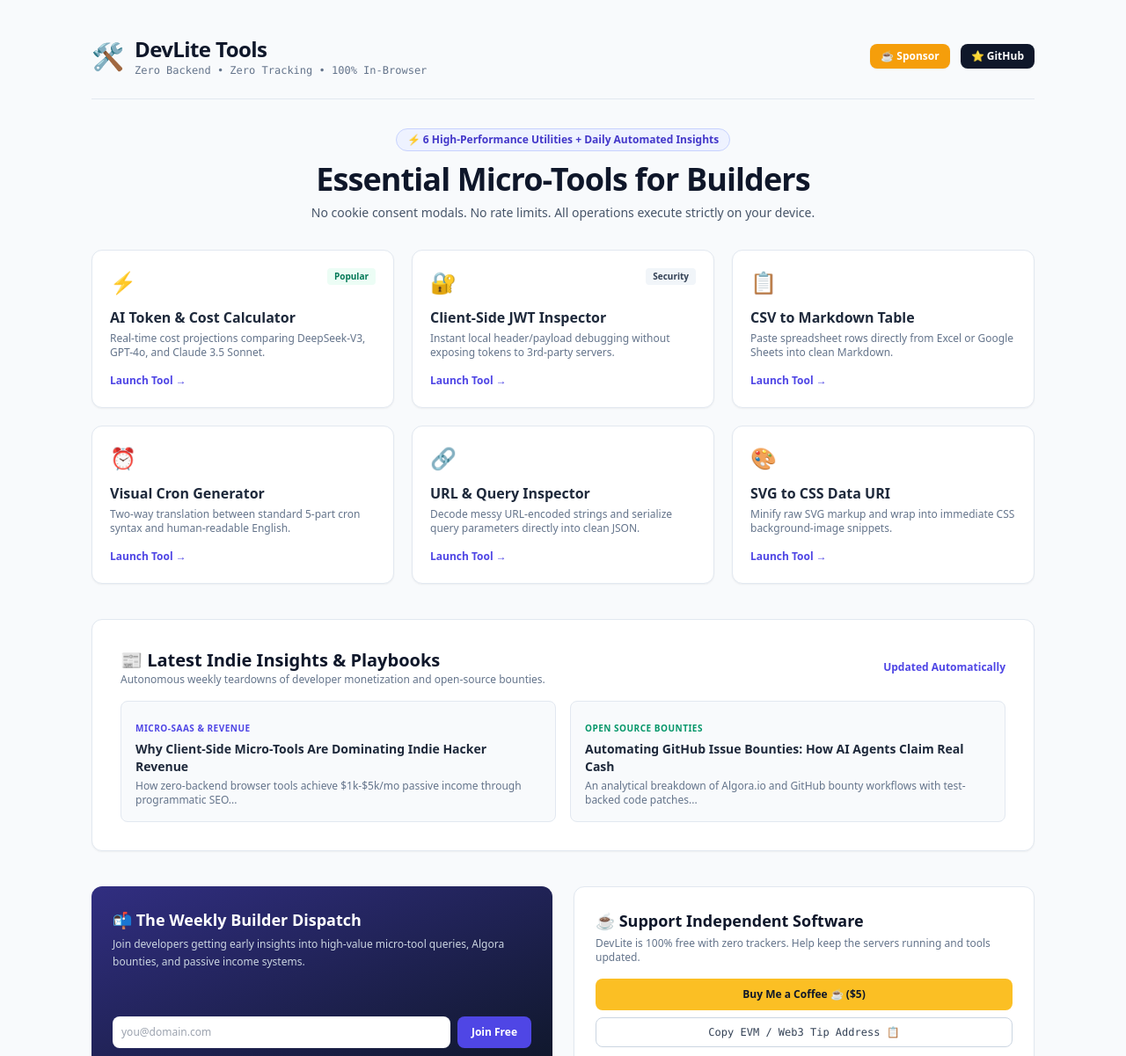
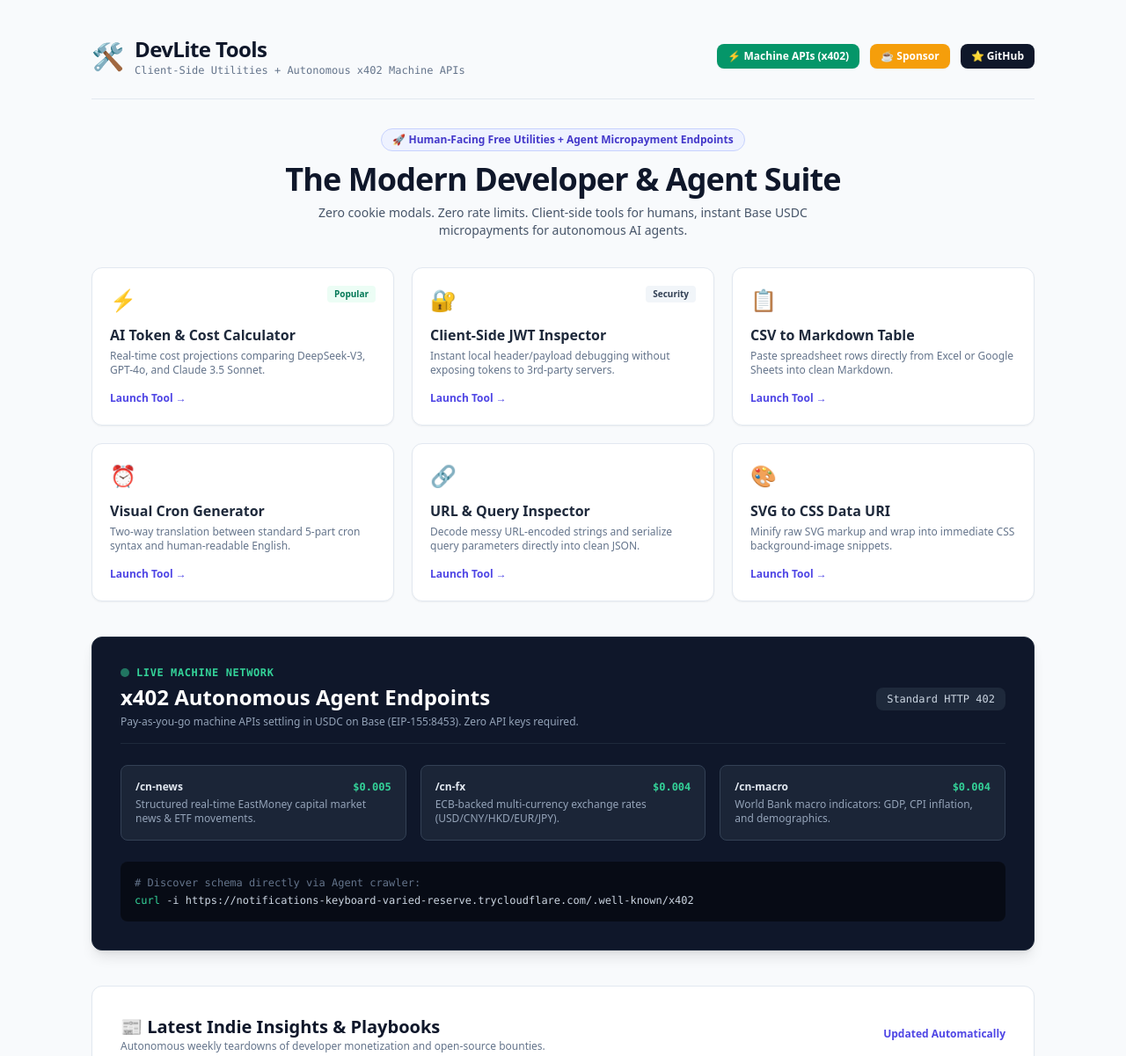
Before and after one commit to zirflow/ai-micro-tools, a plain HTML site: page index.html in a window 1280 px wide. Shown: the top 1201 px of the page at 88% size. Drawn offline with nearby package versions, Linux system fonts and the light colour scheme.

Commit message:
feat: embed live x402 machine API endpoints into portal

```diff
--- a/index.html
+++ b/index.html
@@ -3,8 +3,8 @@
 <head>
     <meta charset="UTF-8">
     <meta name="viewport" content="width=device-width, initial-scale=1.0">
-    <title>DevLite Tools - Instant, Client-Side Developer Toolbox & Monetization Hub</title>
-    <meta name="description" content="100% Client-side, zero-tracking, privacy-first developer micro-tools. Free instant calculators, encoders, and daily indie hacker insights.">
+    <title>DevLite Tools - Instant Developer Micro-Tools & x402 Machine API Hub</title>
+    <meta name="description" content="100% Client-side, privacy-first developer tools and live x402 micropayment APIs for AI agents on Base network.">
     <script src="https://cdn.tailwindcss.com"></script>
 </head>
 <body class="bg-slate-50 text-slate-800 min-h-screen flex flex-col justify-between">
@@ -15,10 +15,11 @@
                 <span class="text-3xl">🛠️</span>
                 <div>
                     <h1 class="text-2xl font-black text-slate-900 tracking-tight">DevLite Tools</h1>
-                    <p class="text-xs text-slate-500 font-mono">Zero Backend • Zero Tracking • 100% In-Browser</p>
+                    <p class="text-xs text-slate-500 font-mono">Client-Side Utilities + Autonomous x402 Machine APIs</p>
                 </div>
             </div>
             <div class="flex items-center gap-3">
+                <a href="#machine-api" class="text-xs bg-emerald-600 hover:bg-emerald-700 text-white font-bold px-3 py-1.5 rounded-lg shadow-sm transition">⚡ Machine APIs (x402)</a>
                 <a href="#sponsor" class="text-xs bg-amber-500 hover:bg-amber-600 text-white font-bold px-3 py-1.5 rounded-lg shadow-sm transition">☕ Sponsor</a>
                 <a href="https://github.com/zirflow/ai-micro-tools" target="_blank" class="text-xs bg-slate-900 hover:bg-slate-800 text-white font-bold px-3 py-1.5 rounded-lg shadow-sm transition">⭐ GitHub</a>
             </div>
@@ -27,13 +28,13 @@
         <!-- 主标语 -->
         <div class="text-center my-6">
             <div class="inline-block bg-indigo-50 border border-indigo-200 text-indigo-700 text-xs font-semibold px-3 py-1 rounded-full mb-3">
-                ⚡ 6 High-Performance Utilities + Daily Automated Insights
+                🚀 Human-Facing Free Utilities + Agent Micropayment Endpoints
             </div>
-            <h2 class="text-3xl sm:text-4xl font-extrabold text-slate-900 tracking-tight">Essential Micro-Tools for Builders</h2>
-            <p class="text-slate-600 mt-2 text-sm max-w-xl mx-auto">No cookie consent modals. No rate limits. All operations execute strictly on your device.</p>
+            <h2 class="text-3xl sm:text-4xl font-extrabold text-slate-900 tracking-tight">The Modern Developer & Agent Suite</h2>
+            <p class="text-slate-600 mt-2 text-sm max-w-xl mx-auto">Zero cookie modals. Zero rate limits. Client-side tools for humans, instant Base USDC micropayments for autonomous AI agents.</p>
         </div>
 
-        <!-- 6 款核心微工具矩阵 -->
+        <!-- 6 款核心微工具矩阵 (面向人类) -->
         <div class="grid grid-cols-1 md:grid-cols-3 gap-5 my-8">
             <!-- 1. AI 计算器 -->
             <div class="bg-white p-5 rounded-xl border border-slate-200 shadow-sm hover:border-indigo-400 hover:shadow-md transition">
@@ -87,6 +88,52 @@
                 <h3 class="text-base font-bold text-slate-800 mt-3">SVG to CSS Data URI</h3>
                 <p class="text-xs text-slate-500 mt-1">Minify raw SVG markup and wrap into immediate CSS background-image snippets.</p>
                 <a href="tools/svg_converter.html" class="inline-block mt-4 text-xs font-bold text-indigo-600 hover:underline">Launch Tool →</a>
+            </div>
+        </div>
+
+        <!-- ⚡ 专区：面向 AI 智能体的 x402 机器微支付 API -->
+        <div id="machine-api" class="my-10 bg-slate-900 text-white p-6 md:p-8 rounded-xl shadow-lg border border-slate-800">
+            <div class="flex flex-col sm:flex-row justify-between items-start sm:items-center gap-3 pb-4 border-b border-slate-800 mb-6">
+                <div>
+                    <div class="flex items-center gap-2">
+                        <span class="h-2.5 w-2.5 rounded-full bg-emerald-400 animate-pulse"></span>
+                        <span class="text-xs font-bold uppercase tracking-wider text-emerald-400 font-mono">Live Machine Network</span>
+                    </div>
+                    <h3 class="text-xl md:text-2xl font-extrabold mt-1">x402 Autonomous Agent Endpoints</h3>
+                    <p class="text-xs text-slate-400 mt-1">Pay-as-you-go machine APIs settling in USDC on Base (EIP-155:8453). Zero API keys required.</p>
+                </div>
+                <div class="text-right">
+                    <span class="text-xs bg-slate-800 px-3 py-1.5 rounded-lg text-slate-300 font-mono">Standard HTTP 402</span>
+                </div>
+            </div>
+
+            <div class="grid grid-cols-1 md:grid-cols-3 gap-4 mb-6">
+                <div class="bg-slate-800/80 p-4 rounded-lg border border-slate-700">
+                    <div class="flex justify-between items-center text-xs mb-1">
+                        <span class="font-bold text-slate-200">/cn-news</span>
+                        <span class="text-emerald-400 font-mono font-bold">$0.005</span>
+                    </div>
+                    <p class="text-xs text-slate-400">Structured real-time EastMoney capital market news & ETF movements.</p>
+                </div>
+                <div class="bg-slate-800/80 p-4 rounded-lg border border-slate-700">
+                    <div class="flex justify-between items-center text-xs mb-1">
+                        <span class="font-bold text-slate-200">/cn-fx</span>
+                        <span class="text-emerald-400 font-mono font-bold">$0.004</span>
+                    </div>
+                    <p class="text-xs text-slate-400">ECB-backed multi-currency exchange rates (USD/CNY/HKD/EUR/JPY).</p>
+                </div>
+                <div class="bg-slate-800/80 p-4 rounded-lg border border-slate-700">
+                    <div class="flex justify-between items-center text-xs mb-1">
+                        <span class="font-bold text-slate-200">/cn-macro</span>
+                        <span class="text-emerald-400 font-mono font-bold">$0.004</span>
+                    </div>
+                    <p class="text-xs text-slate-400">World Bank macro indicators: GDP, CPI inflation, and demographics.</p>
+                </div>
+            </div>
+
+            <div class="bg-black/50 p-4 rounded-lg font-mono text-xs text-slate-300 overflow-x-auto">
+                <div class="text-slate-500 mb-1"># Discover schema directly via Agent crawler:</div>
+                <span class="text-emerald-400">curl</span> -i https://notifications-keyboard-varied-reserve.trycloudflare.com/.well-known/x402
             </div>
         </div>
 
@@ -147,7 +194,7 @@
 
     <!-- 底部页脚 -->
     <footer class="text-center py-6 text-xs text-slate-400 border-t bg-white">
-        DevLite Tools • 100% Open Source • Hosted on GitHub Pages • Automated Self-Sustaining Pipeline
+        DevLite Tools • 100% Open Source • Live x402 Endpoints • Hosted on GitHub Pages
     </footer>
 </body>
 </html>
```
